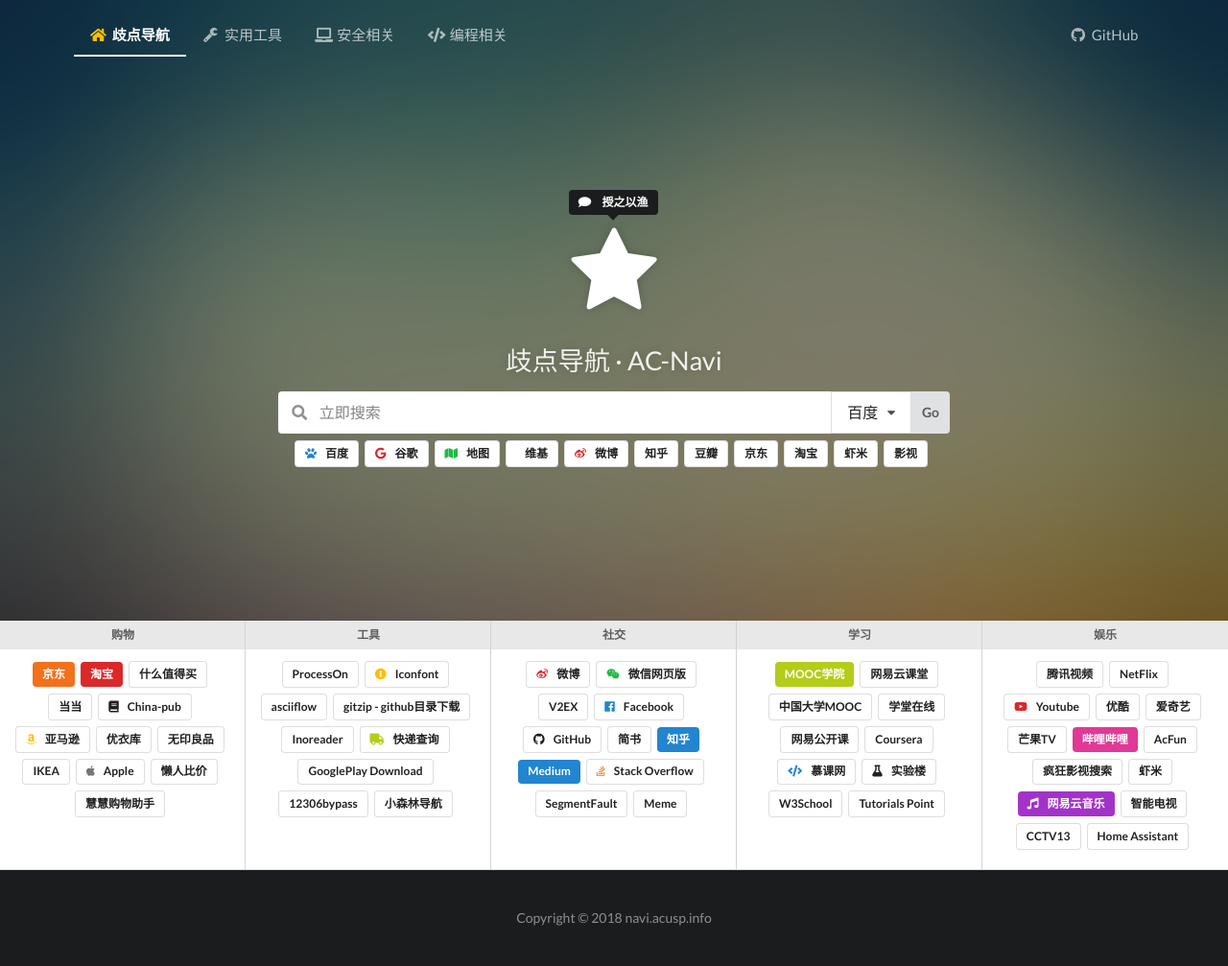
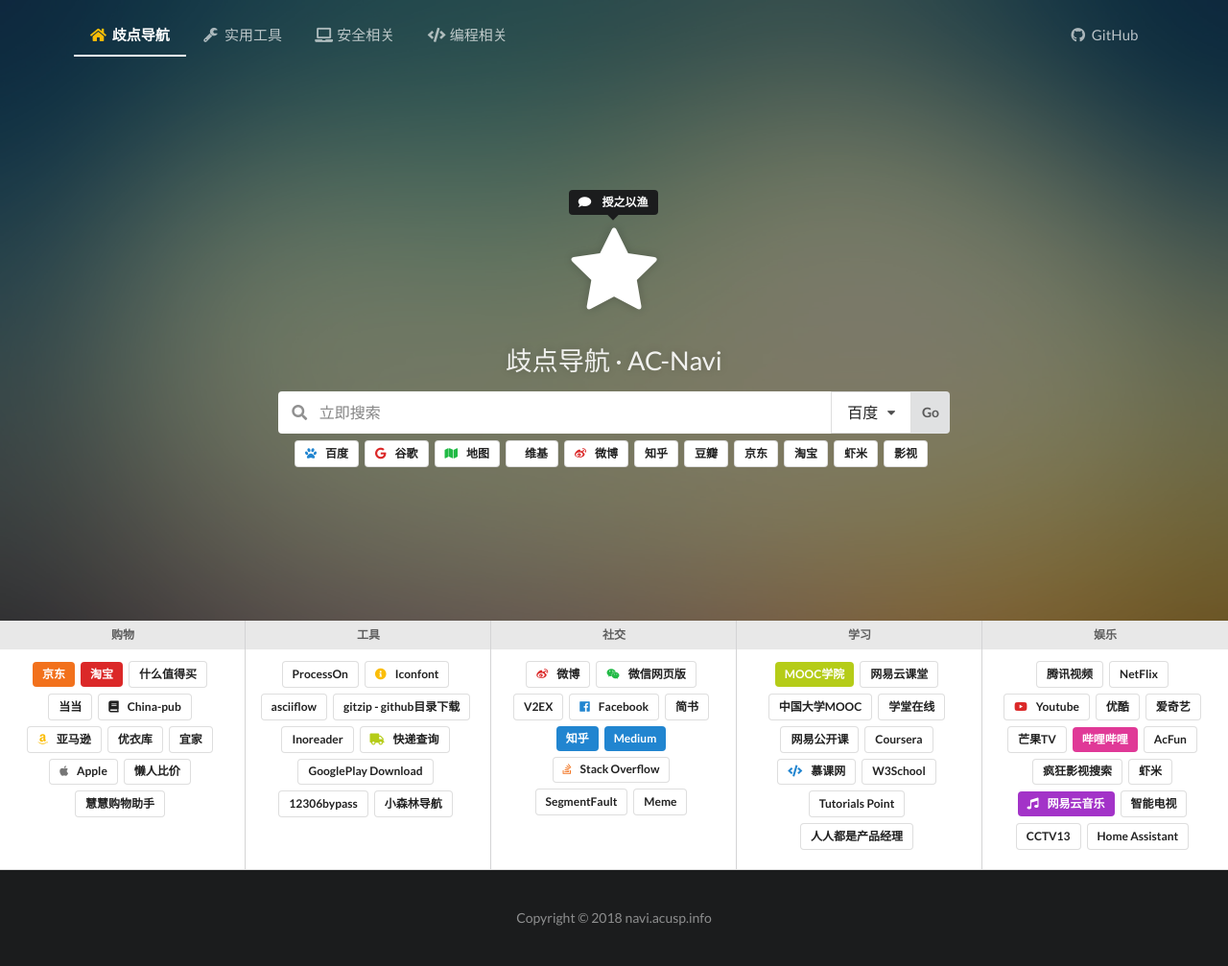
Before and after one commit to acusp/AC-Navi, a Jekyll site: the page built from index.html, in a window 1280 px wide. Shown: the whole page at 96% size. Built offline with Jekyll 4.4.1, drawn with Linux system fonts in a browser that asks for light colours; comment, search, counter and statistics services are not loaded.

```diff
--- a/_data/home_links.yml
+++ b/_data/home_links.yml
@@ -32,11 +32,7 @@
       style: basic
       url: https://www.uniqlo.cn/
 
-    - name: 无印良品
-      style: basic
-      url: https://www.muji.com.cn/
-
-    - name: IKEA
+    - name: 宜家
       style: basic
       url: https://www.ikea.com/cn/zh/
 
@@ -116,11 +112,6 @@
       style: basic
       url: http://www.facebook.com/
 
-    - name: GitHub
-      icon: github black
-      style: basic
-      url: http://github.com/
-
     - name: 简书
       style: basic
       url: http://www.jianshu.com/
@@ -178,11 +169,6 @@
       icon: code blue
       url: http://www.imooc.com/
 
-    - name: 实验楼
-      style: basic
-      icon: lab
-      url: https://www.shiyanlou.com/
-
     - name: W3School
       style: basic
       url: http://www.w3school.com.cn/
@@ -190,6 +176,10 @@
     - name: Tutorials Point
       style: basic
       url: https://www.tutorialspoint.com/
+
+    - name: 人人都是产品经理
+      style: basic
+      url: http://www.woshipm.com/
 
 
   - category: 娱乐
```
